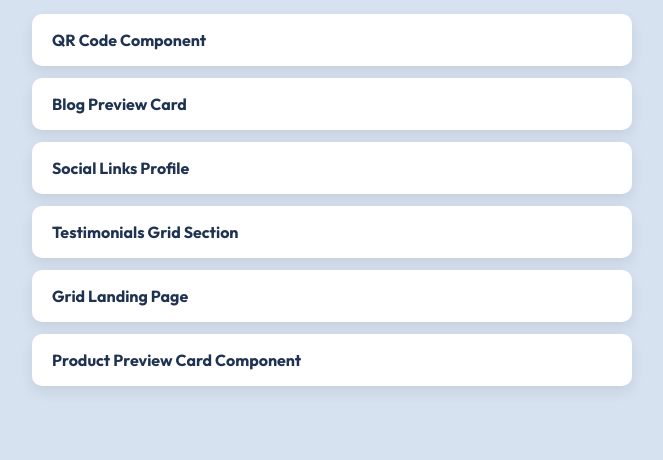
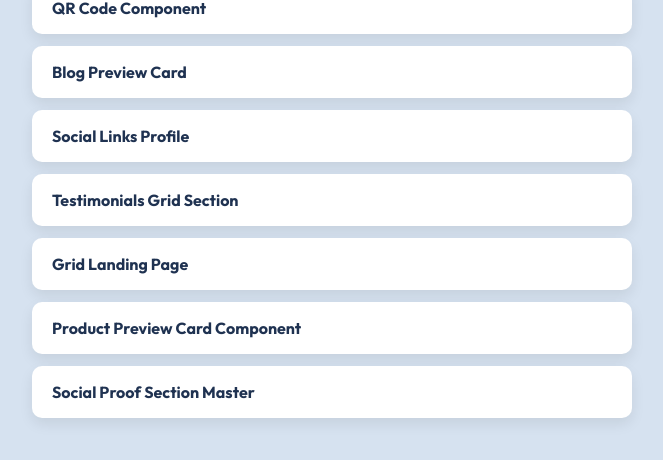
Before and after one commit to kaifaith/frontend-mentor.io-projects, a plain HTML site: page index.html in a window 1280 px wide. Shown: the part 230-690 px from the top of the page, without its empty margins (308-971 px from the left). Drawn offline with Linux system fonts and the light colour scheme.

Commit message:
Update index.html

```diff
--- a/index.html
+++ b/index.html
@@ -75,6 +75,7 @@
         <li><a href="testimonials-grid-section-main/">Testimonials Grid Section</a></li>
         <li><a href="grid-landing-page-main/">Grid Landing Page</a></li>
         <li><a href="product-preview-card-component-main/">Product Preview Card Component</a></li>
+        <li><a href="social-proof-section-master/">Social Proof Section Master</a></li>
       </ul>
     </div>
   </body>
```
